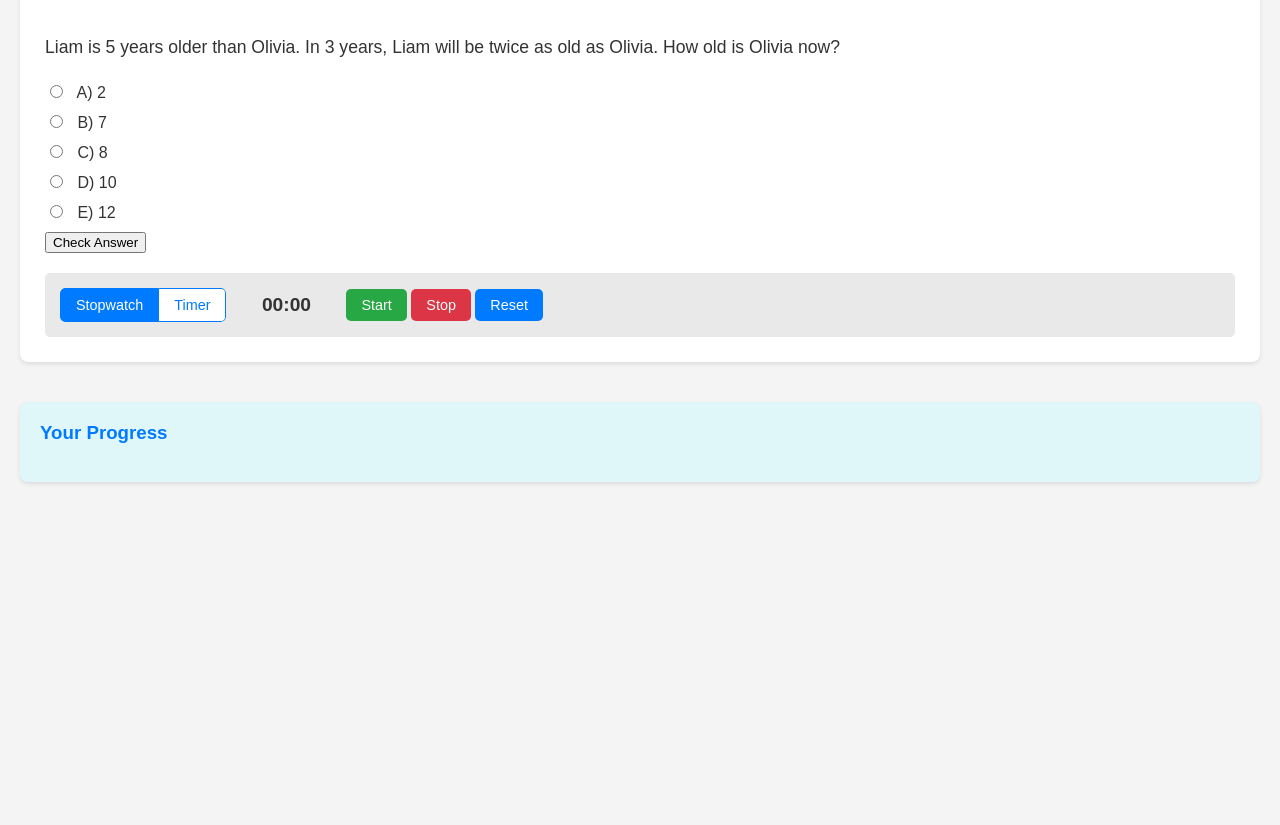
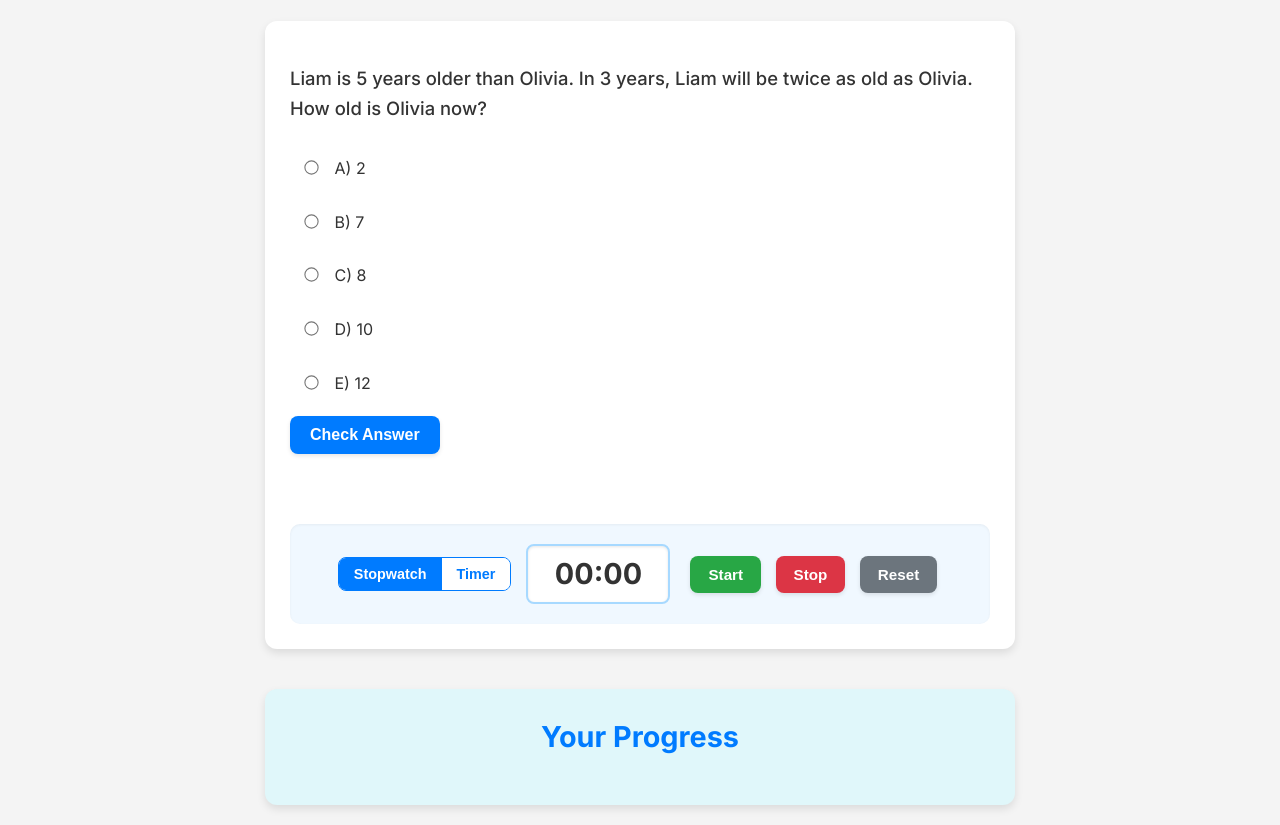
Before and after one commit to afifmunir77/GRE-Quant, a plain HTML site: page index.html in a window 1280 px wide. Shown: the part 89-914 px from the top of the page. Before the commit the page ends 800 px from the top, so only its background shows below. Drawn offline with Linux system fonts and the light colour scheme.

Commit message:
Update index.html

```diff
--- a/index.html
+++ b/index.html
@@ -4,157 +4,218 @@
     <meta charset="UTF-8">
     <meta name="viewport" content="width=device-width, initial-scale=1.0">
     <title>GRE Quant Practice</title>
+    <link href="https://fonts.googleapis.com/css2?family=Inter:wght@400;500;700&display=swap" rel="stylesheet">
     <style>
         body {
-            font-family: Arial, sans-serif;
+            font-family: 'Inter', sans-serif; /* Using Inter font as requested */
             margin: 20px;
             background-color: #f4f4f4;
             color: #333;
+            line-height: 1.6;
+        }
+        h1 {
+            color: #0056b3;
+            text-align: center;
+            margin-bottom: 30px;
+            font-size: 2.2em;
         }
         .question-container {
             background-color: #fff;
             padding: 25px;
             margin-bottom: 30px;
-            border-radius: 8px;
-            box-shadow: 0 2px 4px rgba(0, 0, 0, 0.1);
+            border-radius: 12px; /* Rounded corners */
+            box-shadow: 0 4px 8px rgba(0, 0, 0, 0.1);
+            max-width: 700px;
+            margin-left: auto;
+            margin-right: auto;
         }
         .question-text {
-            font-size: 1.1em;
-            margin-bottom: 20px;
-            line-height: 1.6;
+            font-size: 1.15em;
+            margin-bottom: 25px;
+            font-weight: 500;
         }
         .options label {
             display: block;
-            margin-bottom: 10px;
+            margin-bottom: 12px;
             font-size: 1em;
             cursor: pointer;
+            padding: 8px 10px;
+            border-radius: 8px;
+            transition: background-color 0.2s, color 0.2s;
+        }
+        .options label:hover {
+            background-color: #e0f7fa;
+            color: #007bff;
         }
         .options input[type="radio"] {
-            margin-right: 10px;
+            margin-right: 12px;
+            transform: scale(1.1);
+        }
+        button {
+            padding: 10px 20px;
+            border: none;
+            border-radius: 8px;
+            cursor: pointer;
+            font-size: 1em;
+            font-weight: bold;
+            transition: background-color 0.2s, transform 0.1s;
+            background-color: #007bff;
+            color: white;
+            box-shadow: 0 2px 4px rgba(0, 0, 0, 0.1);
+        }
+        button:hover {
+            background-color: #0056b3;
+            transform: translateY(-1px);
+        }
+        button:active {
+            transform: translateY(0);
         }
         .answer-feedback {
-            margin-top: 15px;
+            margin-top: 20px;
             font-weight: bold;
+            font-size: 1.1em;
+            text-align: center;
+            padding: 10px;
+            border-radius: 8px;
         }
         .correct {
-            color: green;
+            color: #28a745;
+            background-color: #e6ffe6;
         }
         .incorrect {
-            color: red;
+            color: #dc3545;
+            background-color: #ffe6e6;
         }
         .timer-section {
-            margin-top: 20px;
-            padding: 15px;
-            background-color: #e9e9e9;
-            border-radius: 5px;
+            margin-top: 30px;
+            padding: 20px;
+            background-color: #f0f8ff;
+            border-radius: 10px;
             display: flex;
+            flex-direction: column; /* Stack elements vertically on small screens */
             align-items: center;
             gap: 15px;
-            flex-wrap: wrap; /* Allow wrapping on smaller screens */
+            box-shadow: inset 0 1px 3px rgba(0, 0, 0, 0.05);
+        }
+        @media (min-width: 600px) {
+            .timer-section {
+                flex-direction: row; /* Horizontal layout on larger screens */
+                justify-content: center;
+            }
         }
         .timer-display {
-            font-size: 1.2em;
+            font-size: 1.8em;
             font-weight: bold;
-            min-width: 90px;
+            min-width: 120px;
             text-align: center;
+            padding: 5px 10px;
+            border: 2px solid #a7d9ff;
+            border-radius: 8px;
+            background-color: #ffffff;
+            box-shadow: inset 0 1px 3px rgba(0,0,0,0.1);
         }
         .negative-time {
             color: red;
         }
         .timer-buttons button {
-            padding: 8px 15px;
-            border: none;
-            border-radius: 5px;
-            cursor: pointer;
-            font-size: 0.9em;
-            transition: background-color 0.2s;
+            padding: 10px 18px;
+            margin: 0 5px;
+            border-radius: 8px;
+            font-size: 0.95em;
         }
         .timer-buttons button.start-btn {
             background-color: #28a745;
-            color: white;
         }
         .timer-buttons button.start-btn:hover {
             background-color: #218838;
         }
         .timer-buttons button.stop-btn {
             background-color: #dc3545;
-            color: white;
         }
         .timer-buttons button.stop-btn:hover {
             background-color: #c82333;
         }
         .timer-buttons button.reset-btn {
-            background-color: #007bff;
-            color: white;
+            background-color: #6c757d;
         }
         .timer-buttons button.reset-btn:hover {
-            background-color: #0056b3;
+            background-color: #5a6268;
         }
         .timer-type-toggle {
             display: flex;
-            border-radius: 5px;
+            border-radius: 8px;
             overflow: hidden;
+            border: 1px solid #007bff;
         }
         .timer-type-toggle button {
             padding: 8px 15px;
-            border: 1px solid #007bff;
+            border: none; /* Individual button borders removed, handled by container */
             background-color: white;
             color: #007bff;
             cursor: pointer;
             font-size: 0.9em;
-            border-radius: 0; /* Remove individual button border-radius */
-        }
-        .timer-type-toggle button:first-child {
-            border-top-left-radius: 5px;
-            border-bottom-left-radius: 5px;
-        }
-        .timer-type-toggle button:last-child {
-            border-top-right-radius: 5px;
-            border-bottom-right-radius: 5px;
-            border-left: none; /* Remove duplicate border */
+            border-radius: 0;
+            transition: background-color 0.2s, color 0.2s;
+            box-shadow: none; /* Remove individual button shadow */
         }
         .timer-type-toggle button.active {
             background-color: #007bff;
             color: white;
         }
+        .timer-type-toggle button:hover:not(.active) {
+            background-color: #e0f7fa;
+        }
         .timer-input-group {
             display: flex;
             align-items: center;
-            gap: 5px;
+            gap: 8px;
+            font-size: 1em;
+            color: #555;
         }
         .timer-input-group input {
-            width: 60px;
-            padding: 5px;
-            border-radius: 4px;
+            width: 50px;
+            padding: 8px;
+            border-radius: 6px;
             border: 1px solid #ccc;
+            text-align: center;
+            font-size: 1em;
         }
         .progress-section {
             margin-top: 40px;
-            padding: 20px;
+            padding: 25px;
             background-color: #e0f7fa;
-            border-radius: 8px;
-            box-shadow: 0 2px 4px rgba(0, 0, 0, 0.1);
+            border-radius: 12px;
+            box-shadow: 0 4px 8px rgba(0, 0, 0, 0.1);
+            max-width: 700px;
+            margin-left: auto;
+            margin-right: auto;
         }
         .progress-section h3 {
             margin-top: 0;
             color: #007bff;
+            font-size: 1.8em;
+            text-align: center;
+            margin-bottom: 20px;
         }
         .progress-item {
             margin-bottom: 10px;
-            padding-bottom: 5px;
+            padding: 10px 0;
             border-bottom: 1px dashed #b3e5fc;
+            font-size: 0.95em;
         }
         .progress-item:last-child {
             border-bottom: none;
         }
-        .progress-item span {
-            font-weight: bold;
+        .progress-item strong {
+            color: #0056b3;
         }
         .progress-item .time-taken {
             color: #28a745;
+            font-weight: bold;
         }
         .progress-item .negative-time-taken {
             color: #dc3545;
+            font-weight: bold;
         }
     </style>
 </head>
@@ -163,68 +224,95 @@
     <h1>GRE Quant Practice Questions</h1>
 
     <div id="questions-container">
-        <div class="question-container" id="question1">
-            <div class="question-text">
-                <p>Liam is 5 years older than Olivia. In 3 years, Liam will be twice as old as Olivia. How old is Olivia now?</p>
-            </div>
-            <div class="options">
-                <label>
-                    <input type="radio" name="q1_option" value="A"> A) 2
-                </label>
-                <label>
-                    <input type="radio" name="q1_option" value="B"> B) 7
-                </label>
-                <label>
-                    <input type="radio" name="q1_option" value="C"> C) 8
-                </label>
-                <label>
-                    <input type="radio" name="q1_option" value="D"> D) 10
-                </label>
-                <label>
-                    <input type="radio" name="q1_option" value="E"> E) 12
-                </label>
-            </div>
-            <button onclick="checkAnswer('question1', 'A')">Check Answer</button>
-            <div class="answer-feedback" id="feedback-question1"></div>
-
-            <div class="timer-section">
-                <div class="timer-type-toggle">
-                    <button id="toggle-stopwatch-q1" class="active" onclick="toggleTimerType('question1', 'stopwatch')">Stopwatch</button>
-                    <button id="toggle-timer-q1" onclick="toggleTimerType('question1', 'timer')">Timer</button>
-                </div>
-                <div class="timer-input-group" id="timer-input-q1" style="display: none;">
-                    <input type="number" id="timer-minutes-q1" value="1" min="0"> min
-                    <input type="number" id="timer-seconds-q1" value="0" min="0" max="59"> sec
-                </div>
-                <div class="timer-display" id="timer-display-question1">00:00</div>
-                <div class="timer-buttons">
-                    <button class="start-btn" onclick="startTimer('question1')">Start</button>
-                    <button class="stop-btn" onclick="stopTimer('question1')">Stop</button>
-                    <button class="reset-btn" onclick="resetTimer('question1')">Reset</button>
-                </div>
-            </div>
-        </div>
+        <!-- Questions will be dynamically loaded here by JavaScript -->
     </div>
 
     <div class="progress-section">
         <h3>Your Progress</h3>
         <div id="progress-list">
-            </div>
+            <!-- Progress items will be loaded here from local storage -->
+        </div>
     </div>
 
     <script>
+        // Array to hold all questions and their correct answers
+        const allQuestions = [
+            {
+                id: 'question1',
+                text: 'Liam is 5 years older than Olivia. In 3 years, Liam will be twice as old as Olivia. How old is Olivia now?',
+                options: {
+                    A: '2',
+                    B: '7',
+                    C: '8',
+                    D: '10',
+                    E: '12'
+                },
+                correctAnswer: 'A' // Correct answer for question1
+            }
+            // Add more questions here as objects
+        ];
+
         const timers = {}; // Stores the current time for each timer (in seconds)
         const timerIntervals = {}; // Stores the setInterval ID for each timer
         const timerTypes = {}; // Stores the type ('stopwatch' or 'timer') for each question
         const timerSetTimes = {}; // Stores the *initial* set time for 'timer' type countdown
 
+        // Function to render questions dynamically
+        function renderQuestions() {
+            const container = document.getElementById('questions-container');
+            container.innerHTML = ''; // Clear existing content
+
+            allQuestions.forEach(q => {
+                let optionsHtml = '';
+                for (const key in q.options) {
+                    optionsHtml += `
+                        <label>
+                            <input type="radio" name="${q.id}_option" value="${key}"> ${key}) ${q.options[key]}
+                        </label>
+                    `;
+                }
+
+                container.innerHTML += `
+                    <div class="question-container" id="${q.id}">
+                        <div class="question-text">
+                            <p>${q.text}</p>
+                        </div>
+                        <div class="options">
+                            ${optionsHtml}
+                        </div>
+                        <button onclick="checkAnswer('${q.id}', '${q.correctAnswer}')">Check Answer</button>
+                        <div class="answer-feedback" id="feedback-${q.id}"></div>
+
+                        <div class="timer-section">
+                            <div class="timer-type-toggle">
+                                <button id="toggle-stopwatch-${q.id}" class="active" onclick="toggleTimerType('${q.id}', 'stopwatch')">Stopwatch</button>
+                                <button id="toggle-timer-${q.id}" onclick="toggleTimerType('${q.id}', 'timer')">Timer</button>
+                            </div>
+                            <div class="timer-input-group" id="timer-input-${q.id}" style="display: none;">
+                                <input type="number" id="timer-minutes-${q.id}" value="1" min="0"> min
+                                <input type="number" id="timer-seconds-${q.id}" value="0" min="0" max="59"> sec
+                            </div>
+                            <div class="timer-display" id="timer-display-${q.id}">00:00</div>
+                            <div class="timer-buttons">
+                                <button class="start-btn" onclick="startTimer('${q.id}')">Start</button>
+                                <button class="stop-btn" onclick="stopTimer('${q.id}')">Stop</button>
+                                <button class="reset-btn" onclick="resetTimer('${q.id}')">Reset</button>
+                            </div>
+                        </div>
+                    </div>
+                `;
+            });
+        }
+
         // Load progress from local storage when the page loads
         document.addEventListener('DOMContentLoaded', () => {
-            loadProgress();
-            // Initialize timer types for all existing questions to stopwatch
+            renderQuestions(); // FIRST: Render all questions
+            loadProgress(); // THEN: Load progress (depends on questions existing)
+
+            // FINALLY: Initialize timer types for all questions that have been rendered
             document.querySelectorAll('.question-container').forEach(q => {
                 const questionId = q.id;
-                toggleTimerType(questionId, 'stopwatch');
+                toggleTimerType(questionId, 'stopwatch'); // Default to stopwatch on load
             });
         });
 
@@ -256,6 +344,12 @@
             const timerInput = document.getElementById(`timer-input-${questionId}`);
             const timerDisplay = document.getElementById(`timer-display-${questionId}`);
 
+            // Ensure elements exist before trying to manipulate them
+            if (!stopwatchBtn || !timerBtn || !timerInput || !timerDisplay) {
+                console.error(`Elements for ${questionId} not found during toggleTimerType.`);
+                return;
+            }
+
             stopTimer(questionId); // Stop any running timer when changing type
             resetTimer(questionId); // Reset the timer display and value
 
@@ -269,8 +363,10 @@
                 stopwatchBtn.classList.remove('active');
                 timerInput.style.display = 'flex';
                 // Set initial display based on input values
-                const minutes = parseInt(document.getElementById(`timer-minutes-${questionId}`).value || 0);
-                const seconds = parseInt(document.getElementById(`timer-seconds-${questionId}`).value || 0);
+                const minutesInput = document.getElementById(`timer-minutes-${questionId}`);
+                const secondsInput = document.getElementById(`timer-seconds-${questionId}`);
+                const minutes = parseInt(minutesInput.value || 0);
+                const seconds = parseInt(secondsInput.value || 0);
                 const totalSeconds = minutes * 60 + seconds;
                 timerSetTimes[questionId] = totalSeconds; // Store for calculating time taken
                 timers[questionId] = totalSeconds; // Set current timer value
@@ -282,26 +378,32 @@
             if (timerIntervals[questionId]) return; // Timer already running
 
             const timerDisplay = document.getElementById(`timer-display-${questionId}`);
+            if (!timerDisplay) {
+                console.error(`Timer display for ${questionId} not found.`);
+                return;
+            }
             timerDisplay.classList.remove('negative-time');
 
-            if (!timerTypes[questionId]) { // Should ideally be set by toggleTimerType on load, but as a fallback
-                timerTypes[questionId] = 'stopwatch';
-                toggleTimerType(questionId, 'stopwatch'); // Ensure UI is consistent
+            // Ensure timer type is set, default to stopwatch if not
+            if (!timerTypes[questionId]) {
+                toggleTimerType(questionId, 'stopwatch');
             }
 
             if (timerTypes[questionId] === 'stopwatch') {
                 if (timers[questionId] === undefined) {
-                    timers[questionId] = 0; // Initialize stopwatch at 0
+                    timers[questionId] = 0; // Initialize stopwatch at 0 if not already
                 }
                 timerIntervals[questionId] = setInterval(() => {
                     timers[questionId]++;
                     timerDisplay.textContent = formatTime(timers[questionId]);
                 }, 1000);
             } else { // Timer mode
-                // Ensure timers[questionId] is correctly set from input on start
+                // If timer is being started for the first time or after a reset/stop
                 if (timers[questionId] === undefined || timerIntervals[questionId] === null) {
-                    const minutes = parseInt(document.getElementById(`timer-minutes-${questionId}`).value || 0);
-                    const seconds = parseInt(document.getElementById(`timer-seconds-${questionId}`).value || 0);
+                    const minutesInput = document.getElementById(`timer-minutes-${questionId}`);
+                    const secondsInput = document.getElementById(`timer-seconds-${questionId}`);
+                    const minutes = parseInt(minutesInput.value || 0);
+                    const seconds = parseInt(secondsInput.value || 0);
                     timers[questionId] = minutes * 60 + seconds;
                     timerSetTimes[questionId] = timers[questionId]; // Capture initial set time
                 }
@@ -328,14 +430,20 @@
         function resetTimer(questionId) {
             stopTimer(questionId);
             const timerDisplay = document.getElementById(`timer-display-${questionId}`);
+            if (!timerDisplay) {
+                console.error(`Timer display for ${questionId} not found during reset.`);
+                return;
+            }
             timerDisplay.classList.remove('negative-time');
 
             if (timerTypes[questionId] === 'stopwatch') {
                 timers[questionId] = 0;
                 timerDisplay.textContent = "00:00";
             } else { // Timer mode
-                const minutes = parseInt(document.getElementById(`timer-minutes-${questionId}`).value || 0);
-                const seconds = parseInt(document.getElementById(`timer-seconds-${questionId}`).value || 0);
+                const minutesInput = document.getElementById(`timer-minutes-${questionId}`);
+                const secondsInput = document.getElementById(`timer-seconds-${questionId}`);
+                const minutes = parseInt(minutesInput.value || 0);
+                const seconds = parseInt(secondsInput.value || 0);
                 timers[questionId] = minutes * 60 + seconds;
                 timerSetTimes[questionId] = timers[questionId]; // Reset the initial set time as well
                 timerDisplay.textContent = formatTime(timers[questionId]);
@@ -361,12 +469,13 @@
                     formattedTimeDisplay = formatTime(timeTakenSeconds);
                     timeTypeString = 'stopwatch';
                 } else if (timerTypes[questionId] === 'timer') {
-                    if (timers[questionId] <= 0) { // If timer ran out or went negative
-                        timeTakenSeconds = timerSetTimes[questionId] - timers[questionId]; // Time from start until now (past zero)
+                    // Calculate time taken relative to the initial set time
+                    timeTakenSeconds = timerSetTimes[questionId] - timers[questionId];
+
+                    if (timers[questionId] < 0) { // If timer ran out and went negative
                         formattedTimeDisplay = "-" + formatTime(Math.abs(timers[questionId]));
                         timeTypeString = 'timer-negative';
-                    } else { // If timer is still positive
-                        timeTakenSeconds = timerSetTimes[questionId] - timers[questionId]; // Time elapsed
+                    } else { // If timer is still positive or exactly zero
                         formattedTimeDisplay = formatTime(timeTakenSeconds);
                         timeTypeString = 'timer-positive';
                     }
```
